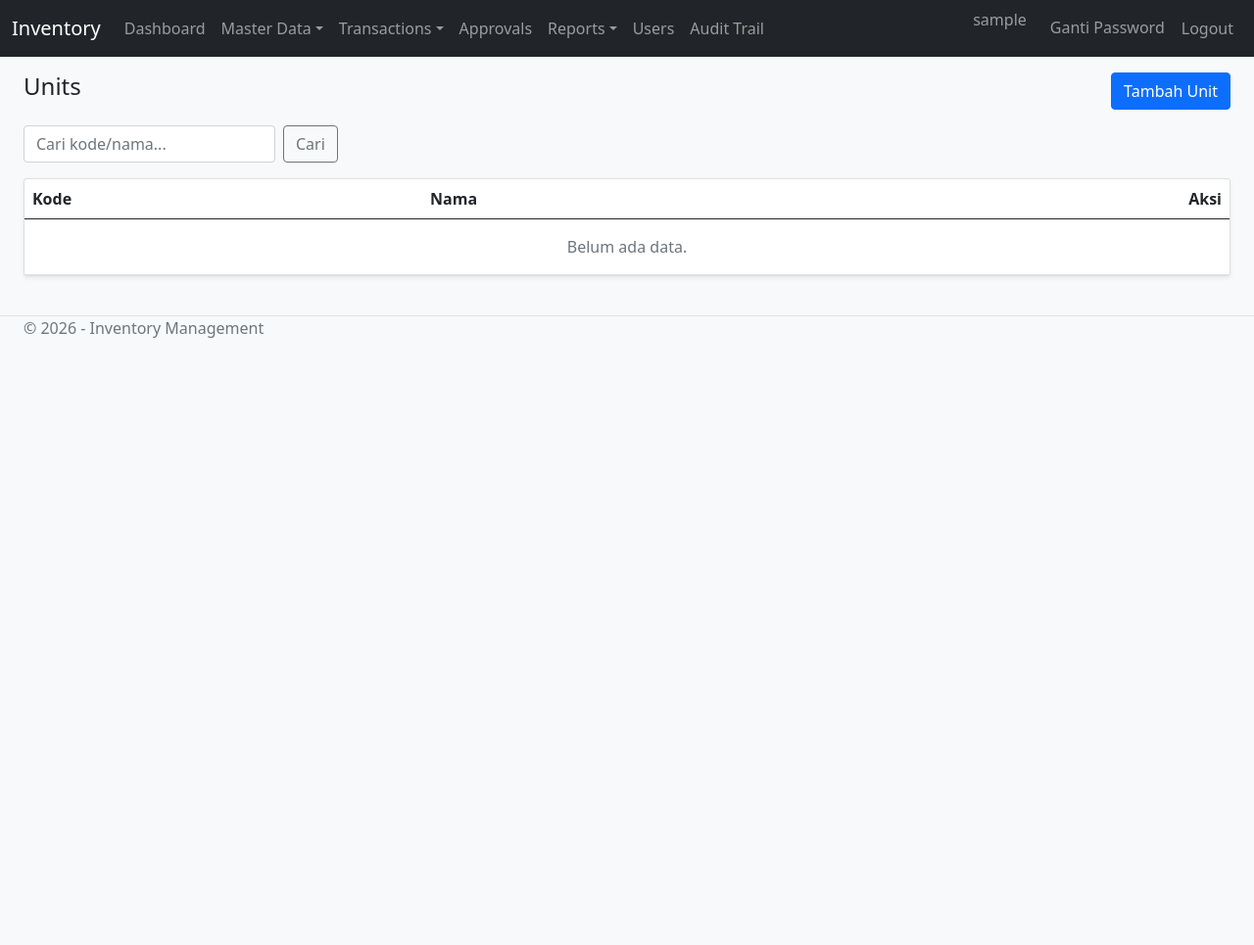
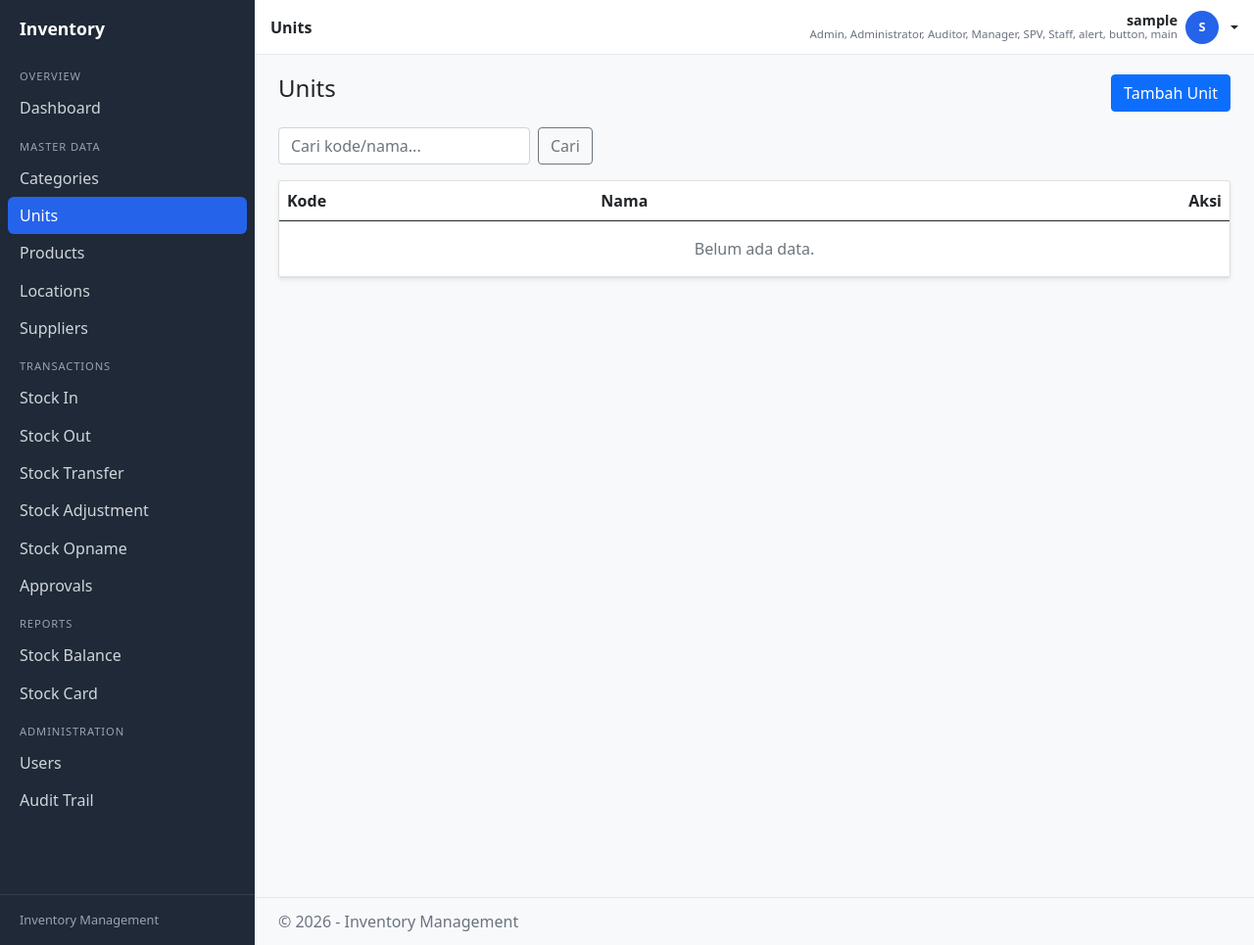
Before and after one commit to rudianto0/InventoryWebApp, an ASP.NET Core app: page /Units in a window 1280 px wide. Shown: the whole page at 98% size. Run offline with ASP.NET Core 8, Linux system fonts and the light colour scheme; the visitor is signed in with stand-in values (Sample User, id 1); the project's own start-up code is not run, and a stand-in starts its controllers and pages.

Commit message:
Move navigation menu to sidebar with top bar user info

```diff
--- a/src/Inventory.Web/Views/Shared/_Layout.cshtml
+++ b/src/Inventory.Web/Views/Shared/_Layout.cshtml
@@ -1,5 +1,22 @@
+@using System.Security.Claims
 @{
     var isAuthenticated = User.Identity?.IsAuthenticated == true;
+    var currentController = ViewContext.RouteData.Values["controller"]?.ToString();
+    var currentAction = ViewContext.RouteData.Values["action"]?.ToString();
+    string NavActive(string controller, string? action = null) =>
+        string.Equals(currentController, controller, StringComparison.OrdinalIgnoreCase)
+        && (action is null || string.Equals(currentAction, action, StringComparison.OrdinalIgnoreCase))
+            ? "active" : "";
+
+    var roles = User.FindAll(ClaimTypes.Role).Select(c => c.Value).ToArray();
+    var roleText = roles.Length > 0 ? string.Join(", ", roles) : "-";
+    var displayName = User.Identity?.Name ?? string.Empty;
+    var initials = string.Concat(
+        displayName.Split(' ', StringSplitOptions.RemoveEmptyEntries)
+            .Take(2)
+            .Select(part => char.ToUpperInvariant(part[0])));
+    if (string.IsNullOrEmpty(initials))
+        initials = "?";
 }
 <!DOCTYPE html>
 <html lang="id">
@@ -11,81 +28,110 @@
     <link rel="stylesheet" href="~/css/site.css" asp-append-version="true" />
 </head>
 <body class="bg-light">
-    <header>
-        <nav class="navbar navbar-expand-lg navbar-dark bg-dark mb-3">
-            <div class="container-fluid">
-                <a class="navbar-brand" asp-controller="Dashboard" asp-action="Index">Inventory</a>
-                <button class="navbar-toggler" type="button" data-bs-toggle="collapse" data-bs-target="#mainNav" aria-label="Toggle navigation">
-                    <span class="navbar-toggler-icon"></span>
-                </button>
-                <div class="collapse navbar-collapse" id="mainNav">
+    <div class="app-shell">
         @if (isAuthenticated)
         {
-                        <ul class="navbar-nav me-auto">
-                            <li class="nav-item"><a class="nav-link" asp-controller="Dashboard" asp-action="Index">Dashboard</a></li>
-                            <li class="nav-item dropdown">
-                                <a class="nav-link dropdown-toggle" href="#" data-bs-toggle="dropdown">Master Data</a>
-                                <ul class="dropdown-menu">
-                                    <li><a class="dropdown-item" asp-controller="Categories" asp-action="Index">Categories</a></li>
-                                    <li><a class="dropdown-item" asp-controller="Units" asp-action="Index">Units</a></li>
-                                    <li><a class="dropdown-item" asp-controller="Products" asp-action="Index">Products</a></li>
-                                    <li><a class="dropdown-item" asp-controller="Locations" asp-action="Index">Locations</a></li>
-                                    <li><a class="dropdown-item" asp-controller="Suppliers" asp-action="Index">Suppliers</a></li>
+            <div class="sidebar-backdrop" id="sidebarBackdrop"></div>
+            <aside class="sidebar" id="appSidebar">
+                <a class="sidebar-brand" asp-controller="Dashboard" asp-action="Index">Inventory</a>
+
+                <nav class="sidebar-nav" aria-label="Main navigation">
+                    <div class="sidebar-heading">Overview</div>
+                    <ul class="nav flex-column">
+                        <li class="nav-item">
+                            <a class="nav-link @NavActive("Dashboard")" asp-controller="Dashboard" asp-action="Index">Dashboard</a>
+                        </li>
                     </ul>
-                            </li>
-                            <li class="nav-item dropdown">
-                                <a class="nav-link dropdown-toggle" href="#" data-bs-toggle="dropdown">Transactions</a>
-                                <ul class="dropdown-menu">
-                                    <li><a class="dropdown-item" asp-controller="StockIns" asp-action="Index">Stock In</a></li>
-                                    <li><a class="dropdown-item" asp-controller="StockOuts" asp-action="Index">Stock Out</a></li>
-                                    <li><a class="dropdown-item" asp-controller="StockTransfers" asp-action="Index">Stock Transfer</a></li>
-                                    <li><a class="dropdown-item" asp-controller="StockAdjustments" asp-action="Index">Stock Adjustment</a></li>
-                                    <li><a class="dropdown-item" asp-controller="StockOpnames" asp-action="Index">Stock Opname</a></li>
+
+                    <div class="sidebar-heading">Master Data</div>
+                    <ul class="nav flex-column">
+                        <li class="nav-item"><a class="nav-link @NavActive("Categories")" asp-controller="Categories" asp-action="Index">Categories</a></li>
+                        <li class="nav-item"><a class="nav-link @NavActive("Units")" asp-controller="Units" asp-action="Index">Units</a></li>
+                        <li class="nav-item"><a class="nav-link @NavActive("Products")" asp-controller="Products" asp-action="Index">Products</a></li>
+                        <li class="nav-item"><a class="nav-link @NavActive("Locations")" asp-controller="Locations" asp-action="Index">Locations</a></li>
+                        <li class="nav-item"><a class="nav-link @NavActive("Suppliers")" asp-controller="Suppliers" asp-action="Index">Suppliers</a></li>
                     </ul>
-                            </li>
+
+                    <div class="sidebar-heading">Transactions</div>
+                    <ul class="nav flex-column">
+                        <li class="nav-item"><a class="nav-link @NavActive("StockIns")" asp-controller="StockIns" asp-action="Index">Stock In</a></li>
+                        <li class="nav-item"><a class="nav-link @NavActive("StockOuts")" asp-controller="StockOuts" asp-action="Index">Stock Out</a></li>
+                        <li class="nav-item"><a class="nav-link @NavActive("StockTransfers")" asp-controller="StockTransfers" asp-action="Index">Stock Transfer</a></li>
+                        <li class="nav-item"><a class="nav-link @NavActive("StockAdjustments")" asp-controller="StockAdjustments" asp-action="Index">Stock Adjustment</a></li>
+                        <li class="nav-item"><a class="nav-link @NavActive("StockOpnames")" asp-controller="StockOpnames" asp-action="Index">Stock Opname</a></li>
                         @if (User.IsInRole("Admin") || User.IsInRole("SPV") || User.IsInRole("Manager"))
                         {
-                                <li class="nav-item"><a class="nav-link" asp-controller="Approvals" asp-action="Index">Approvals</a></li>
+                            <li class="nav-item"><a class="nav-link @NavActive("Approvals")" asp-controller="Approvals" asp-action="Index">Approvals</a></li>
                         }
-                            <li class="nav-item dropdown">
-                                <a class="nav-link dropdown-toggle" href="#" data-bs-toggle="dropdown">Reports</a>
-                                <ul class="dropdown-menu">
-                                    <li><a class="dropdown-item" asp-controller="Reports" asp-action="StockBalance">Stock Balance</a></li>
-                                    <li><a class="dropdown-item" asp-controller="Reports" asp-action="StockCard">Stock Card</a></li>
+                    </ul>
+
+                    <div class="sidebar-heading">Reports</div>
+                    <ul class="nav flex-column">
+                        <li class="nav-item"><a class="nav-link @NavActive("Reports", "StockBalance")" asp-controller="Reports" asp-action="StockBalance">Stock Balance</a></li>
+                        <li class="nav-item"><a class="nav-link @NavActive("Reports", "StockCard")" asp-controller="Reports" asp-action="StockCard">Stock Card</a></li>
                         @if (!User.IsInRole("Staff"))
                         {
-                                        <li><a class="dropdown-item" asp-controller="Reports" asp-action="Movements">Movements</a></li>
-                                        <li><a class="dropdown-item" asp-controller="Reports" asp-action="Reorder">Reorder Alert</a></li>
+                            <li class="nav-item"><a class="nav-link @NavActive("Reports", "Movements")" asp-controller="Reports" asp-action="Movements">Movements</a></li>
+                            <li class="nav-item"><a class="nav-link @NavActive("Reports", "Reorder")" asp-controller="Reports" asp-action="Reorder">Reorder Alert</a></li>
                         }
                     </ul>
-                            </li>
+
+                    @if (User.IsInRole("Admin") || User.IsInRole("SPV") || User.IsInRole("Manager") || User.IsInRole("Auditor"))
+                    {
+                        <div class="sidebar-heading">Administration</div>
+                        <ul class="nav flex-column">
                             @if (User.IsInRole("Admin"))
                             {
-                                <li class="nav-item"><a class="nav-link" asp-controller="Users" asp-action="Index">Users</a></li>
+                                <li class="nav-item"><a class="nav-link @NavActive("Users")" asp-controller="Users" asp-action="Index">Users</a></li>
                             }
                             @if (User.IsInRole("Admin") || User.IsInRole("Auditor"))
                             {
-                                <li class="nav-item"><a class="nav-link" asp-controller="AuditLogs" asp-action="Index">Audit Trail</a></li>
+                                <li class="nav-item"><a class="nav-link @NavActive("AuditLogs")" asp-controller="AuditLogs" asp-action="Index">Audit Trail</a></li>
                             }
                         </ul>
-                        <ul class="navbar-nav">
-                            <li class="nav-item">
-                                <span class="navbar-text me-3">@User.Identity!.Name</span>
-                            </li>
-                            <li class="nav-item"><a class="nav-link" asp-controller="Account" asp-action="ChangePassword">Ganti Password</a></li>
-                            <li class="nav-item">
-                                <form asp-controller="Account" asp-action="Logout" method="post" class="d-inline">
-                                    <button type="submit" class="btn btn-link nav-link">Logout</button>
+                    }
+                </nav>
+
+                <div class="sidebar-footer">Inventory Management</div>
+            </aside>
+        }
+
+        <div class="app-main">
+            <header class="topbar">
+                @if (isAuthenticated)
+                {
+                    <button type="button" class="btn sidebar-toggle" id="sidebarToggle" aria-controls="appSidebar" aria-expanded="false" aria-label="Toggle navigation">
+                        <span aria-hidden="true">&#9776;</span>
+                    </button>
+                    <span class="topbar-title text-truncate">@ViewData["Title"]</span>
+
+                    <div class="dropdown ms-auto">
+                        <a class="topbar-user text-decoration-none text-reset dropdown-toggle" href="#" role="button" data-bs-toggle="dropdown" aria-expanded="false">
+                            <span class="user-meta d-none d-sm-block">
+                                <span class="user-name d-block">@displayName</span>
+                                <span class="user-role d-block">@roleText</span>
+                            </span>
+                            <span class="user-avatar" aria-hidden="true">@initials</span>
+                        </a>
+                        <ul class="dropdown-menu dropdown-menu-end">
+                            <li><span class="dropdown-item-text small text-muted">@displayName &mdash; @roleText</span></li>
+                            <li><hr class="dropdown-divider" /></li>
+                            <li><a class="dropdown-item" asp-controller="Account" asp-action="ChangePassword">Ganti Password</a></li>
+                            <li>
+                                <form asp-controller="Account" asp-action="Logout" method="post">
+                                    <button type="submit" class="dropdown-item text-danger">Logout</button>
                                 </form>
                             </li>
                         </ul>
+                    </div>
                 }
-                </div>
-            </div>
-        </nav>
+                else
+                {
+                    <a class="topbar-brand" asp-controller="Dashboard" asp-action="Index">Inventory</a>
+                }
             </header>
-    <div class="container-fluid px-4">
-        <main role="main" class="pb-3">
+
+            <main role="main" class="app-content">
                 @if (TempData["Success"] is string success)
                 {
                     <div class="alert alert-success alert-dismissible fade show" role="alert">
@@ -102,13 +148,13 @@
                 }
                 @RenderBody()
             </main>
+
+            <footer class="app-footer">
+                &copy; 2026 - Inventory Management
+            </footer>
+        </div>
     </div>
 
-    <footer class="border-top footer text-muted mt-4">
-        <div class="container-fluid px-4">
-            &copy; 2026 - Inventory Management
-        </div>
-    </footer>
     <script src="~/lib/jquery/dist/jquery.min.js"></script>
     <script src="~/lib/bootstrap/dist/js/bootstrap.bundle.min.js"></script>
     <script src="~/js/site.js" asp-append-version="true"></script>
--- a/src/Inventory.Web/wwwroot/css/site.css
+++ b/src/Inventory.Web/wwwroot/css/site.css
@@ -12,11 +12,205 @@ html {
   box-shadow: 0 0 0 0.1rem white, 0 0 0 0.25rem #258cfb;
 }
 
+:root {
+  --sidebar-width: 260px;
+  --topbar-height: 56px;
+}
+
 html {
   position: relative;
   min-height: 100%;
 }
 
 body {
-  margin-bottom: 60px;
+  margin-bottom: 0;
 }
+
+.app-shell {
+  min-height: 100vh;
+}
+
+.app-main {
+  min-height: 100vh;
+  display: flex;
+  flex-direction: column;
+}
+
+.app-content {
+  flex: 1 0 auto;
+  padding: 1.25rem 1.5rem;
+}
+
+.app-footer {
+  padding: 0.75rem 1.5rem;
+  border-top: 1px solid #e5e7eb;
+  color: #6b7280;
+}
+
+.sidebar {
+  position: fixed;
+  inset: 0 auto 0 0;
+  width: var(--sidebar-width);
+  background: #1f2937;
+  color: #e5e7eb;
+  display: flex;
+  flex-direction: column;
+  transform: translateX(-100%);
+  transition: transform 0.2s ease;
+  z-index: 1045;
+  overflow-y: auto;
+}
+
+body.sidebar-open .sidebar {
+  transform: translateX(0);
+}
+
+.sidebar-backdrop {
+  position: fixed;
+  inset: 0;
+  background: rgba(0, 0, 0, 0.45);
+  display: none;
+  z-index: 1040;
+}
+
+body.sidebar-open .sidebar-backdrop {
+  display: block;
+}
+
+.sidebar-brand {
+  display: block;
+  padding: 1rem 1.25rem;
+  font-weight: 600;
+  font-size: 1.1rem;
+  color: #fff;
+  text-decoration: none;
+}
+
+.sidebar-brand:hover {
+  color: #fff;
+}
+
+.sidebar-nav {
+  padding-bottom: 1rem;
+}
+
+.sidebar-heading {
+  padding: 0.75rem 1.25rem 0.25rem;
+  font-size: 0.7rem;
+  letter-spacing: 0.08em;
+  text-transform: uppercase;
+  color: #9ca3af;
+}
+
+.sidebar .nav-link {
+  color: #d1d5db;
+  border-radius: 0.375rem;
+  padding: 0.45rem 0.75rem;
+  margin: 0 0.5rem;
+}
+
+.sidebar .nav-link:hover {
+  background: rgba(255, 255, 255, 0.08);
+  color: #fff;
+}
+
+.sidebar .nav-link.active {
+  background: #2563eb;
+  color: #fff;
+}
+
+.sidebar-footer {
+  margin-top: auto;
+  padding: 1rem 1.25rem;
+  border-top: 1px solid rgba(255, 255, 255, 0.1);
+  font-size: 0.8rem;
+  color: #9ca3af;
+}
+
+.topbar {
+  position: sticky;
+  top: 0;
+  z-index: 1030;
+  height: var(--topbar-height);
+  display: flex;
+  align-items: center;
+  gap: 0.75rem;
+  padding: 0 1rem;
+  background: #fff;
+  border-bottom: 1px solid #e5e7eb;
+}
+
+.topbar-title {
+  font-weight: 600;
+}
+
+.topbar-brand {
+  font-weight: 600;
+  font-size: 1.1rem;
+  color: #1f2937;
+  text-decoration: none;
+}
+
+.topbar-user {
+  display: flex;
+  align-items: center;
+  gap: 0.5rem;
+}
+
+.user-meta {
+  line-height: 1.1;
+  text-align: right;
+}
+
+.user-name {
+  font-size: 0.9rem;
+  font-weight: 600;
+}
+
+.user-role {
+  font-size: 0.72rem;
+  color: #6b7280;
+}
+
+.user-avatar {
+  width: 34px;
+  height: 34px;
+  border-radius: 50%;
+  background: #2563eb;
+  color: #fff;
+  display: inline-flex;
+  align-items: center;
+  justify-content: center;
+  font-size: 0.8rem;
+  font-weight: 600;
+}
+
+.sidebar-toggle {
+  font-size: 1.1rem;
+  line-height: 1;
+  padding: 0.25rem 0.5rem;
+}
+
+@media (max-width: 991.98px) {
+  body.sidebar-open {
+    overflow: hidden;
+  }
+}
+
+@media (min-width: 992px) {
+  .sidebar {
+    transform: none;
+  }
+
+  .app-main {
+    margin-left: var(--sidebar-width);
+  }
+
+  .sidebar-backdrop {
+    display: none !important;
+  }
+
+  .sidebar-toggle {
+    display: none;
+  }
+}
```
Also changed, not shown: src/Inventory.Web/wwwroot/js/site.js (+39 -3 lines). Lines whose indentation alone changed are shown as unchanged.
